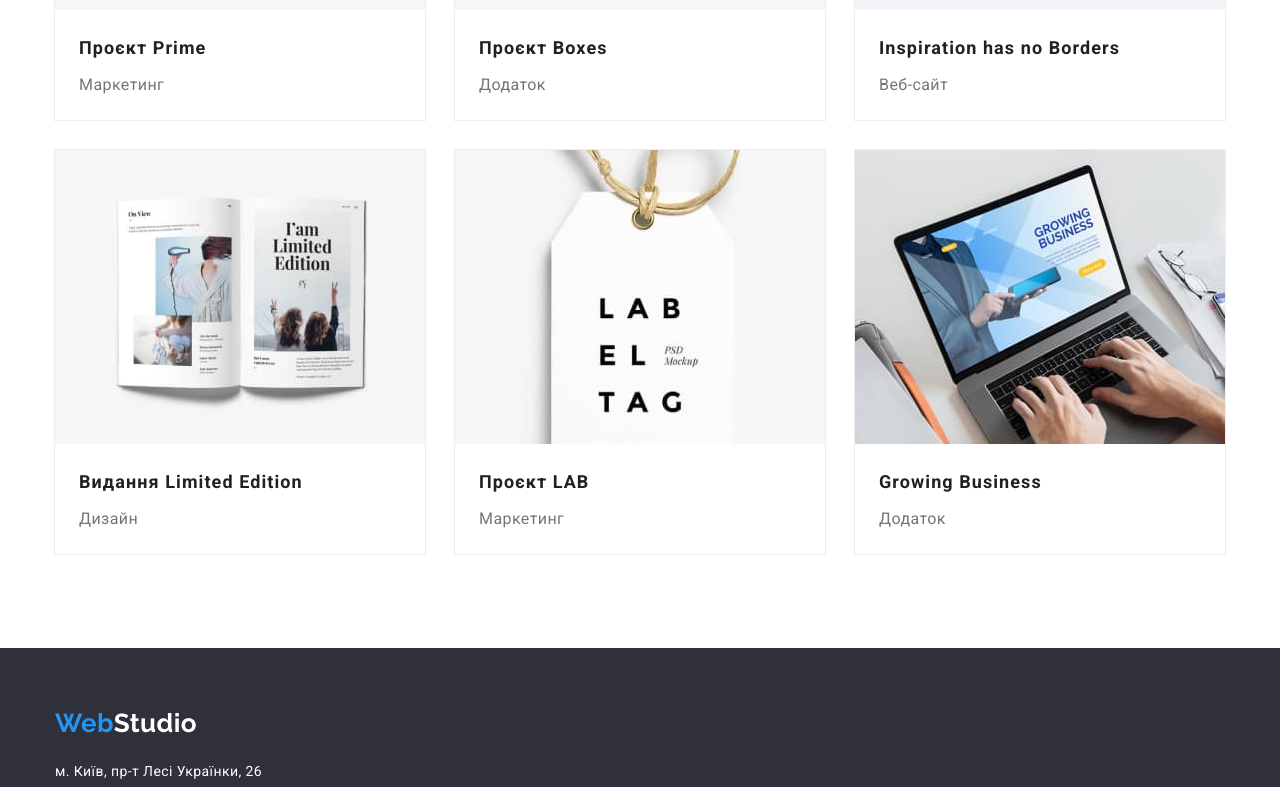
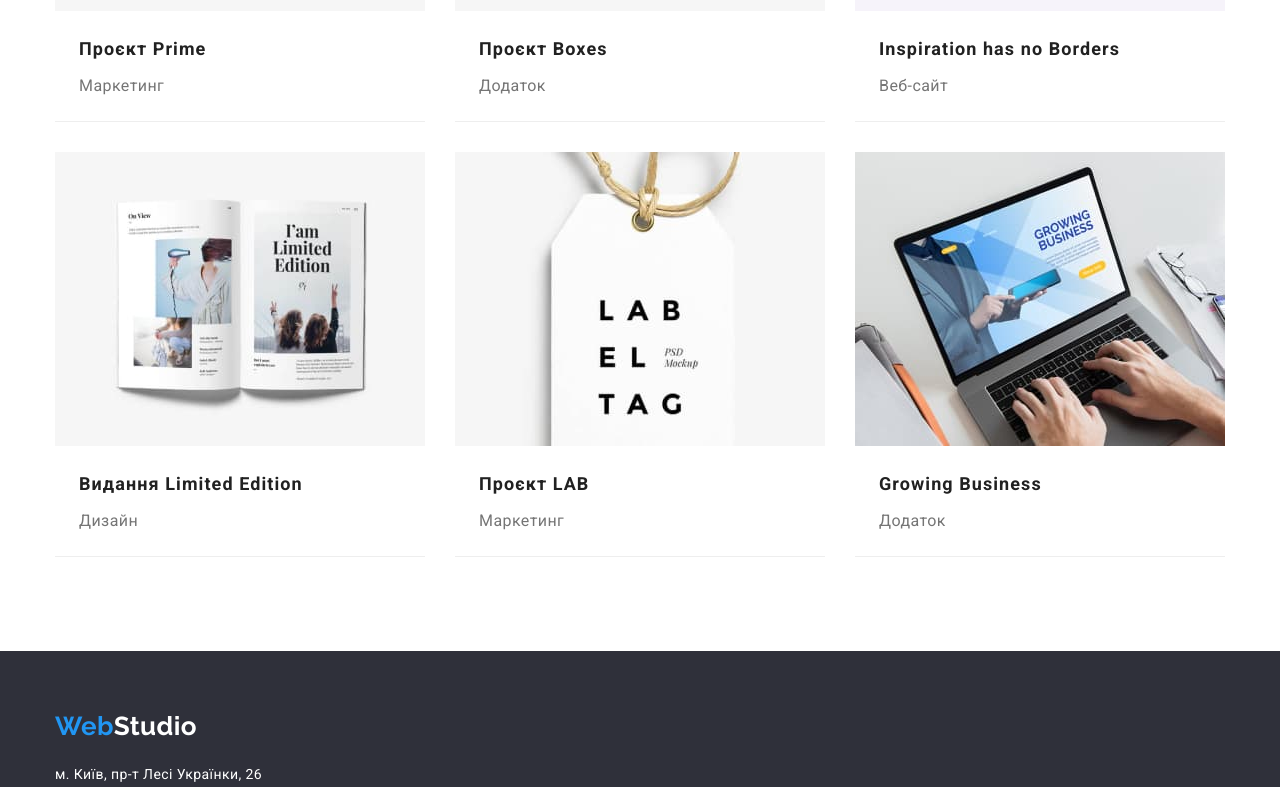
Before and after one commit to biochipman/goit-markup-hw-03, a plain HTML site: page portfolio.html in a window 1280 px wide. Shown: the part 975-1762 px from the top of the page. Drawn offline with nearby package versions, Linux system fonts and the light colour scheme.

Commit message:
Додає border-bottom карткам у портфоліо

```diff
--- a/css/styles.css
+++ b/css/styles.css
@@ -369,7 +369,7 @@ p {
 }
 
 .card {
-  outline: solid 1px var(--card-border-color);
+  border-bottom: solid 1px var(--card-border-color);
   margin-right: 30px;
   margin-bottom: 30px;
 }
```
